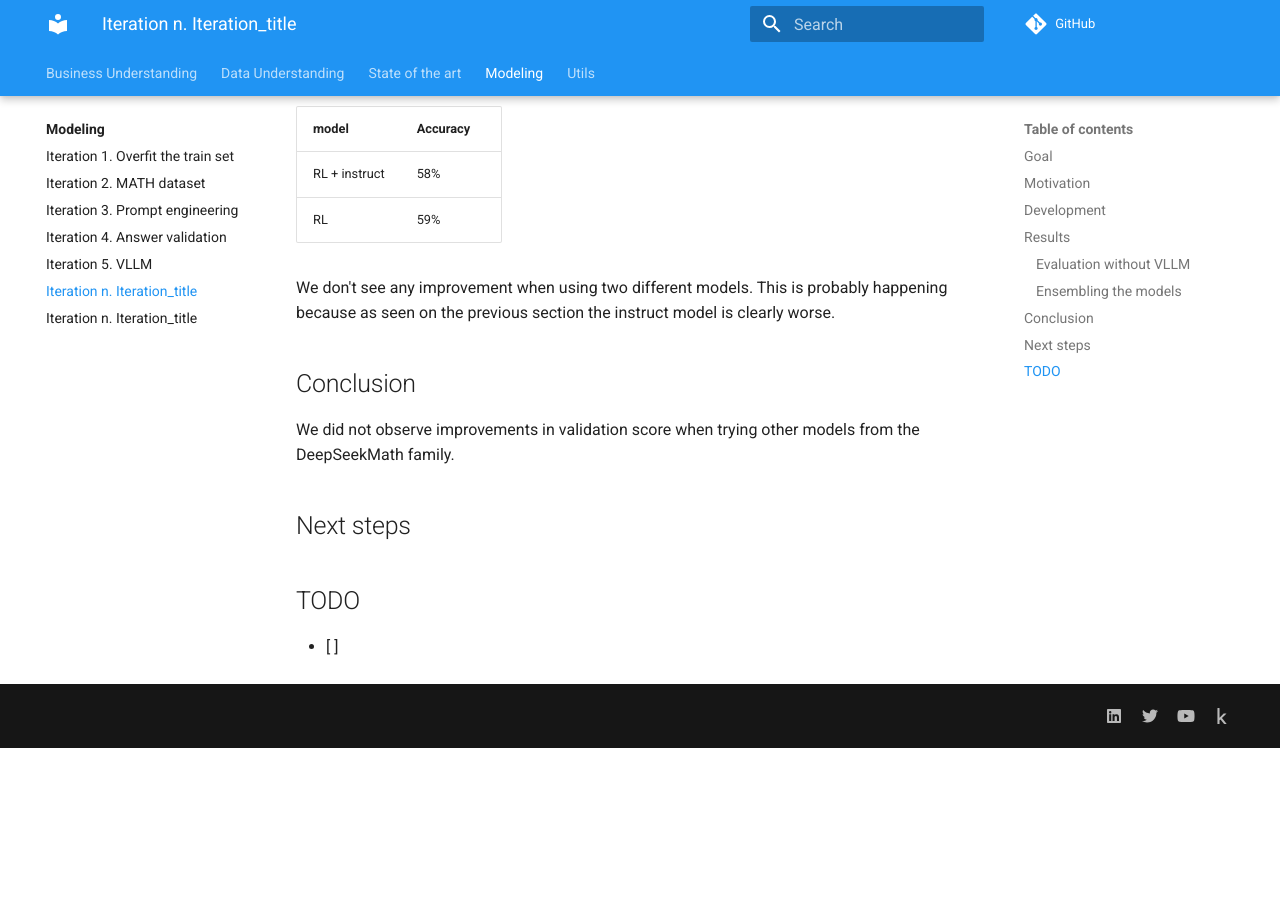
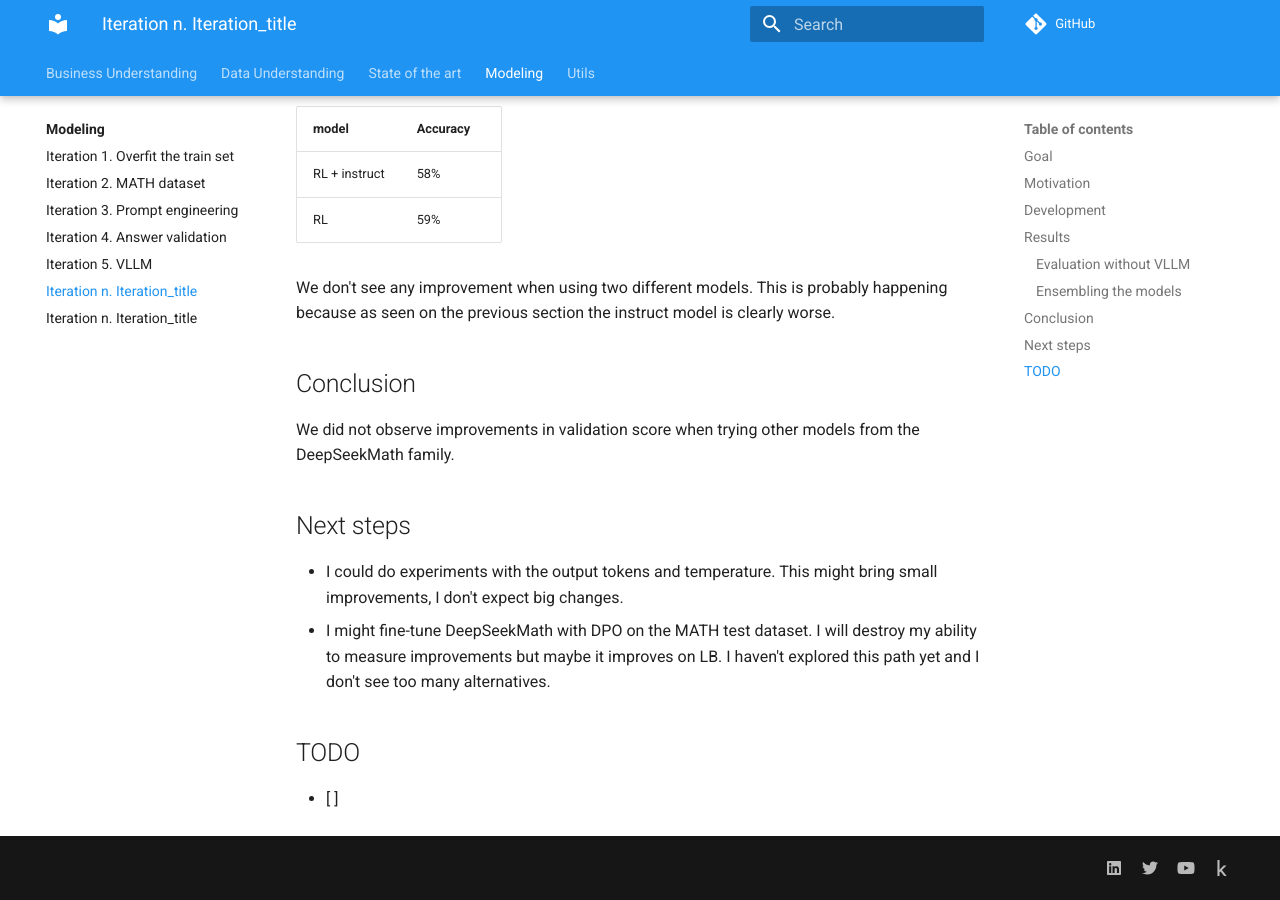
Before and after one commit to ironbar/aimo, an MkDocs documentation site: the page built from docs/modeling/Iteration_06_different_models.md, in a window 1280 px wide and 900 px high, scrolled down 1154 px. Built offline with MkDocs 1.6.1 and Material for MkDocs 9.7.7, drawn with Linux system fonts in a browser that asks for light colours; comment, search, counter and statistics services are not loaded; before the commit the page ends 1902 px from its top, so only the background shows below that.

Commit message:
thougths about next steps

```diff
--- a/docs/modeling/Iteration_06_different_models.md
+++ b/docs/modeling/Iteration_06_different_models.md
@@ -50,6 +50,9 @@ We did not observe improvements in validation score when trying other models fro
 
 ## Next steps
 
+- I could do experiments with the output tokens and temperature. This might bring small improvements, I don't expect big changes.
+- I might fine-tune DeepSeekMath with DPO on the MATH test dataset. I will destroy my ability to measure improvements but maybe it improves on LB. I haven't explored this path yet and I don't see too many alternatives.
+
 ## TODO
 
 - [ ]
```
